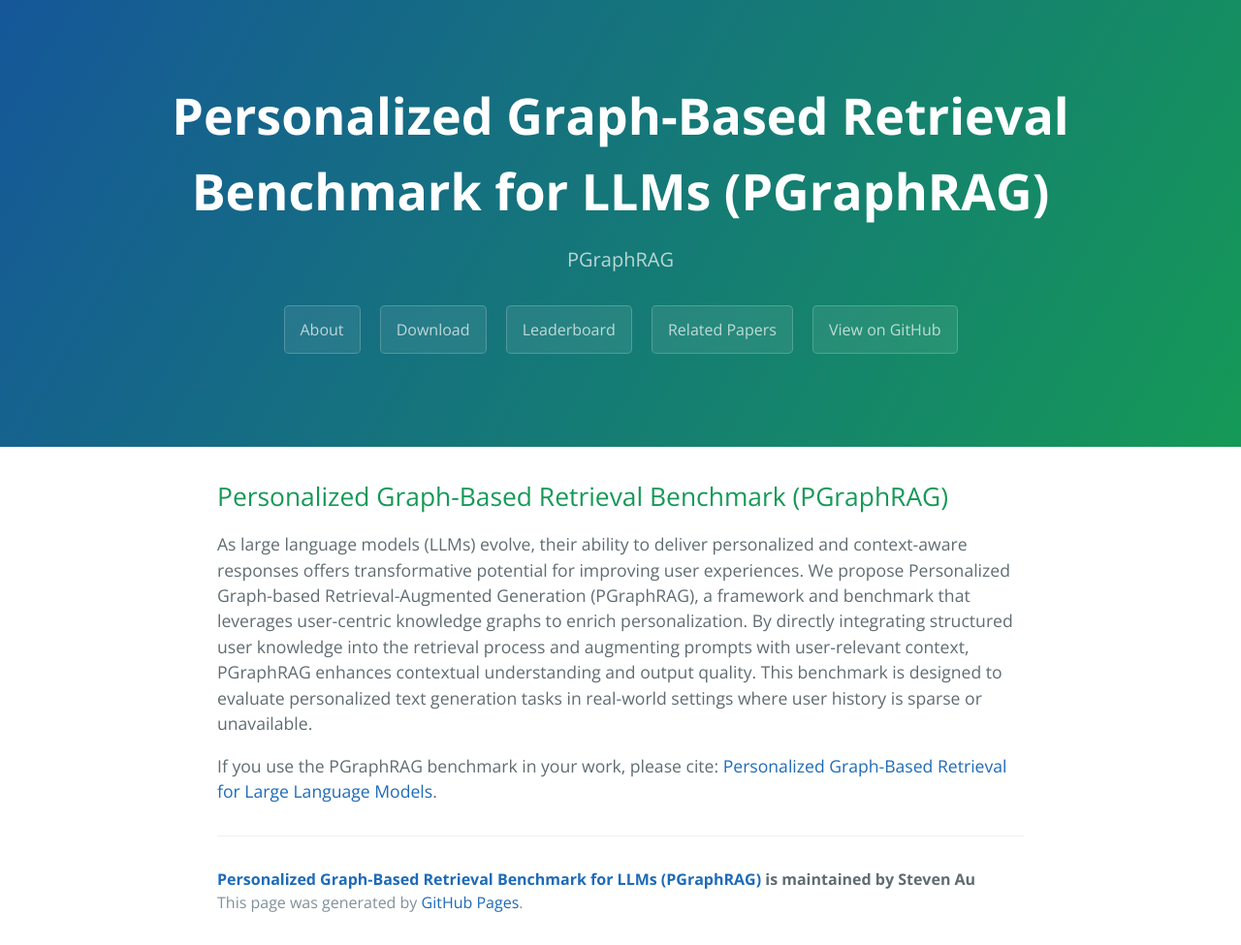
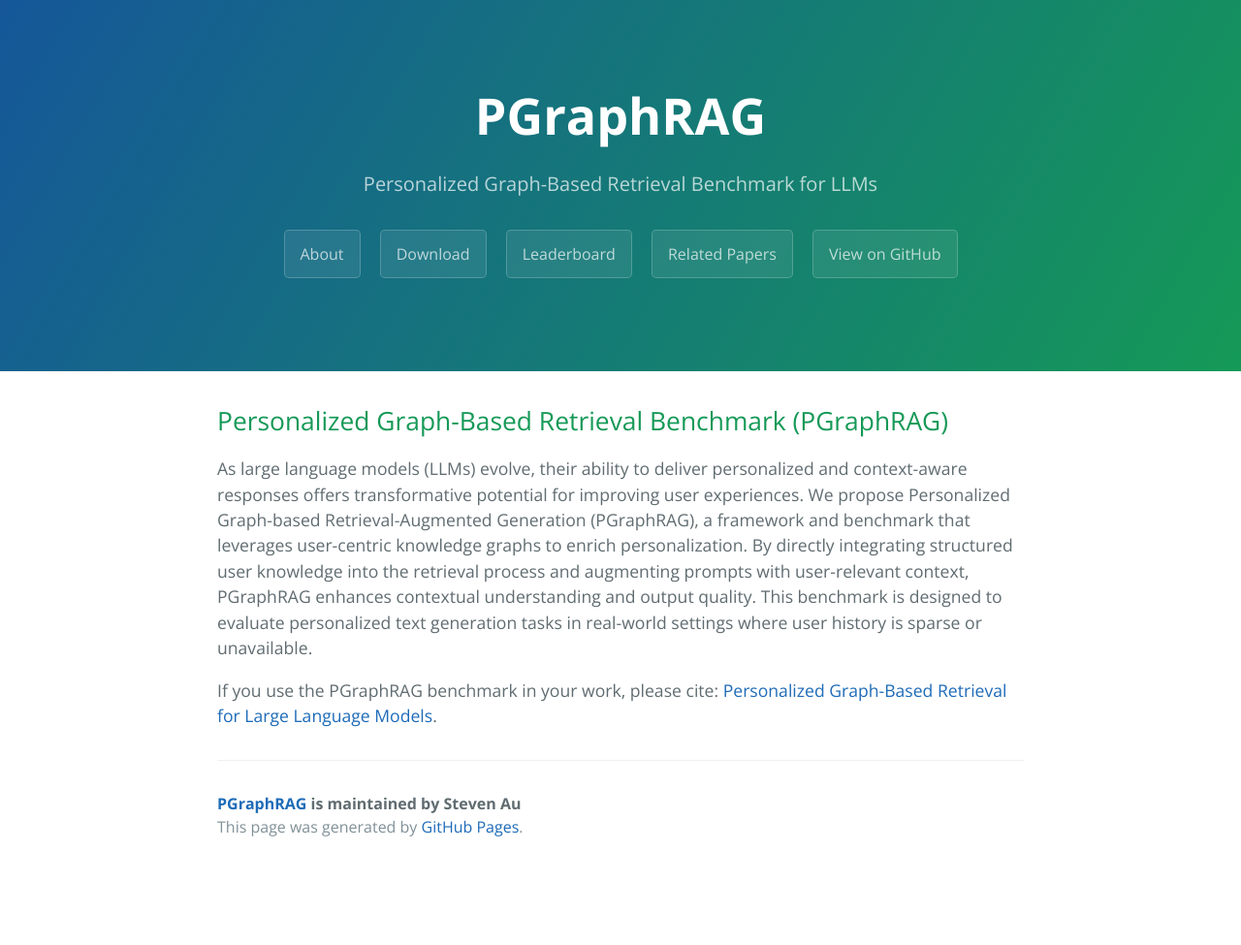
Before and after one commit to PGraphRAG-benchmark/PGraphRAG-benchmark.github.io, a Jekyll site: the page built from index.html, in a window 1280 px wide. Shown: the whole page at 97% size. Built offline with Jekyll 4.4.1, drawn with Linux system fonts in a browser that asks for light colours; the list of posts is cut into pages by our own code; after the commit the page ends 900 px from its top, so only the background shows below that.

Commit message:
Update _config.yml

```diff
--- a/_config.yml
+++ b/_config.yml
@@ -1,6 +1,6 @@
 # Setup
-title:       Personalized Graph-Based Retrieval Benchmark for LLMs (PGraphRAG)
-tagline:      PGraphRAG
+title:        PGraphRAG
+tagline:      Personalized Graph-Based Retrieval Benchmark for LLMs
 baseurl:      ""
 paginate:     1
 locale:       "en"
```
